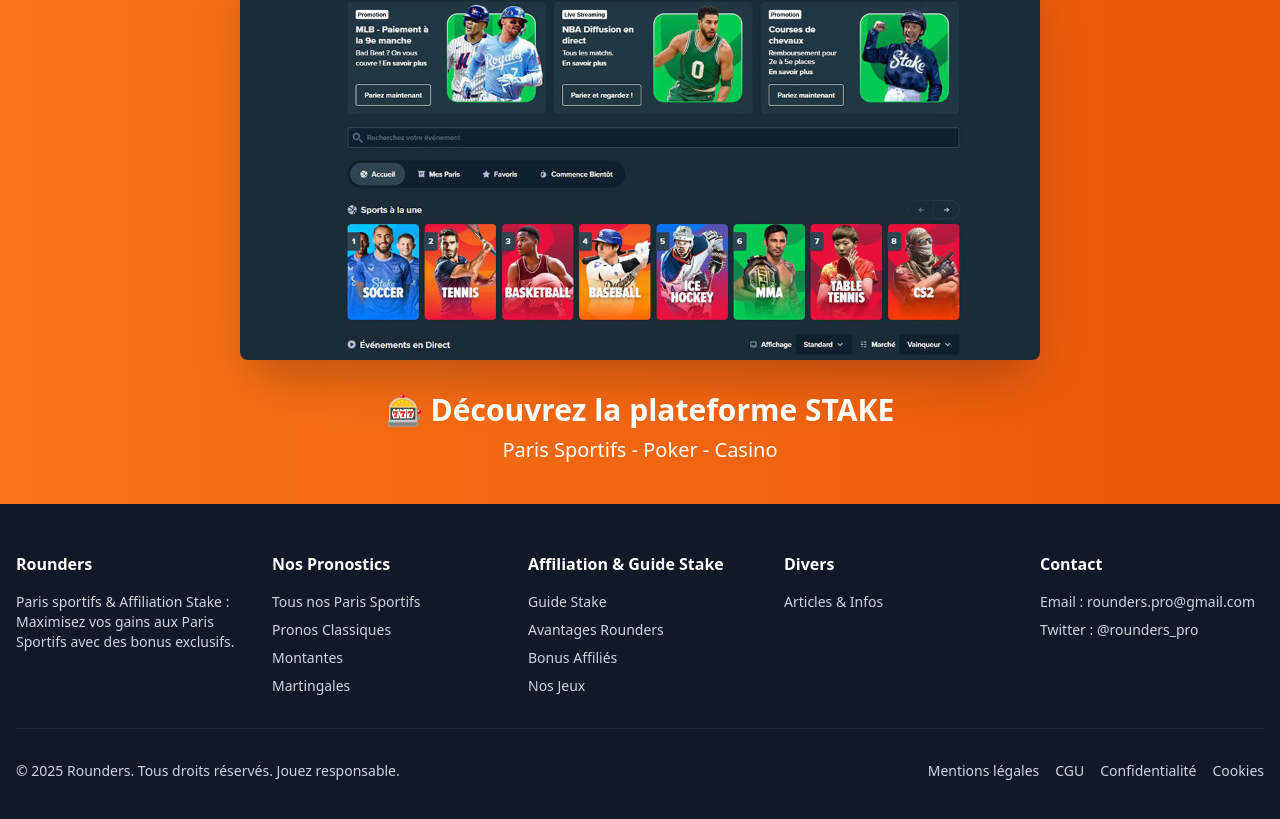
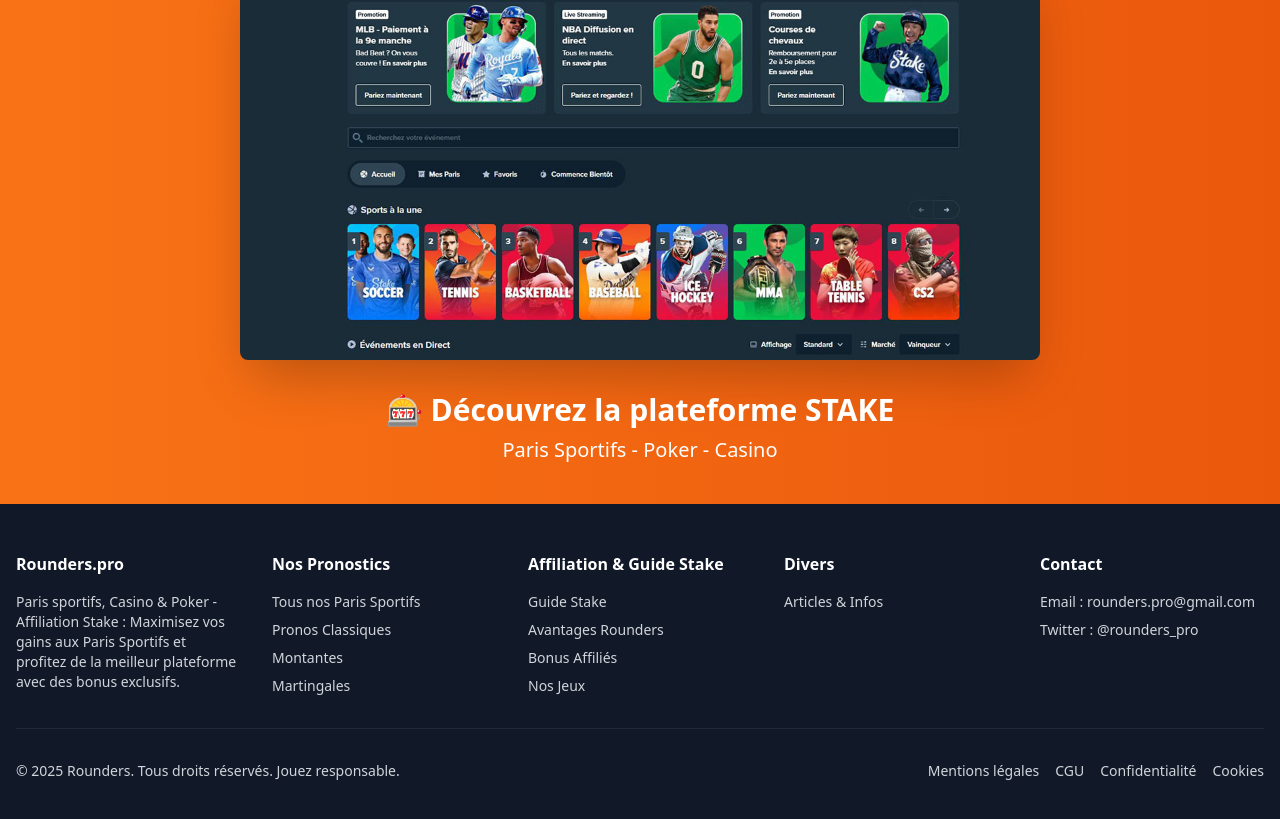
Before and after one commit to Web-Online-Concept/rounders-pro, a Next.js app: page / in a window 1280 px wide. Shown: the part 1569-2388 px from the top of the page. Built offline with nearby package versions, Linux system fonts and the light colour scheme.

Commit message:
Update Footer.js

```diff
--- a/app/components/Footer.js
+++ b/app/components/Footer.js
@@ -6,9 +6,9 @@ export default function Footer() {
       <div className="container mx-auto px-4">
         <div className="grid md:grid-cols-5 gap-8">
           <div>
-            <h4 className="font-bold text-white mb-4">Rounders</h4>
+            <h4 className="font-bold text-white mb-4">Rounders.pro</h4>
             <p className="text-sm">
-              Paris sportifs & Affiliation Stake : Maximisez vos gains aux Paris Sportifs avec des bonus exclusifs.
+              Paris sportifs, Casino & Poker - Affiliation Stake : Maximisez vos gains aux Paris Sportifs et profitez de la meilleur plateforme avec des bonus exclusifs.
             </p>
           </div>
 		  <div>
```
